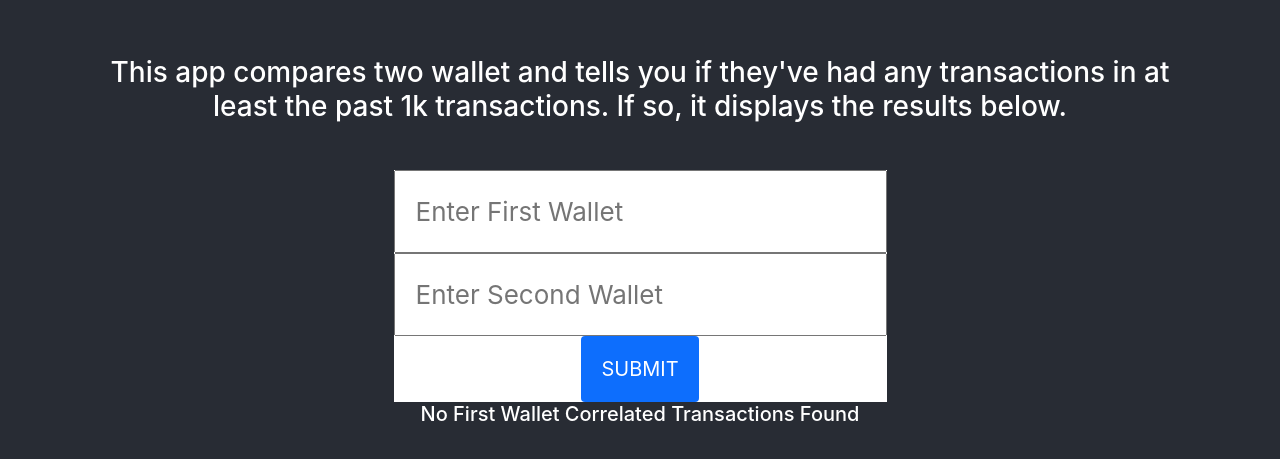
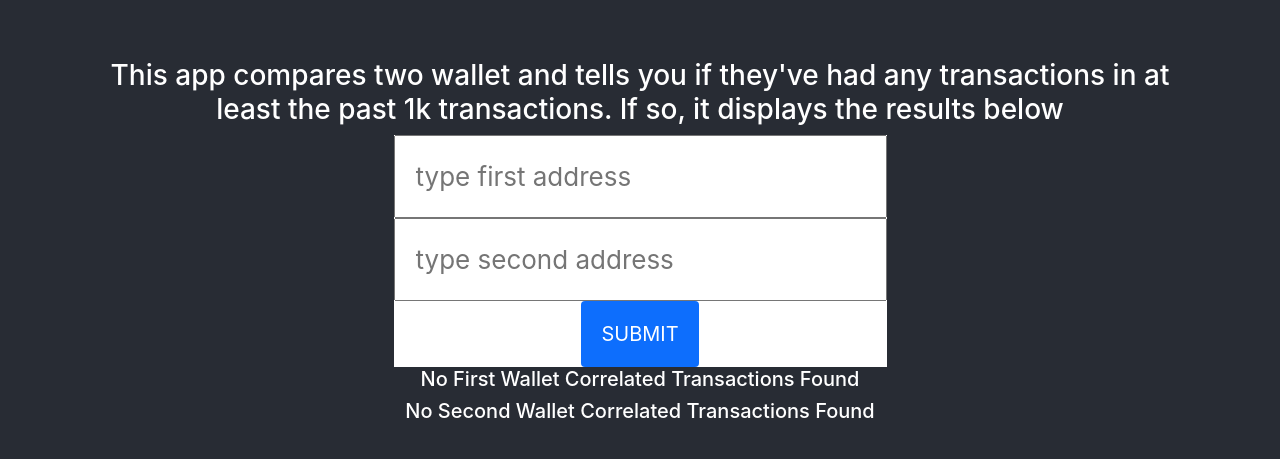
Before and after one commit to kristinacue/crypto-address-intersect, a React (Create React App) app: page / in a window 1280 px wide. Shown: the part 155-614 px from the top of the page. Built offline with nearby package versions, Linux system fonts and the light colour scheme.

Commit message:
updated mapping functions in wallets component

```diff
--- a/src/components/sub-component/walletAddressForm.jsx
+++ b/src/components/sub-component/walletAddressForm.jsx
@@ -1,103 +1,107 @@
 
-import React, {useEffect, useState} from 'react';
+import React, { useEffect, useState } from 'react';
 import { useDispatch } from 'react-redux';
 import { submit } from '../../store/actions/walletActions';
+import Wallets from './wallets';
 import { findWallet } from '../utils/double';
 import { getData } from '../utils/getData';
 
-const INITIAL_STATE= {
-    firstWalletAddress: '',
-    secondWalletAddress: '',
+const INITIAL_STATE = {
+    firstWalletAddress: '',//needs to match (e.target.name) name='firstWallet'
+    secondWalletAddress: '',//needs to match (e.target.name) name='secondWallet'
     firstWalletData: [],
-    secondWalletData: []
+    secondWalletData: [],
 };
 
 const WalletAddressForm = () => {
-    const [wallets, setWallets] = useState(INITIAL_STATE);
+    const[wallets, setWallets] = useState(INITIAL_STATE);
     const dispatch = useDispatch();
 
     useEffect(() => {
-    //   return () => {
+        // return () => {
         //     cleanup
-    //   };
-    },[wallets]);
+        // }
+    }, [wallets]);
 
     const handleChange = (e) => {
-        const {name, value} = e.target; //target = <input/> tag, input tag has properties
+        const {id, name, value} = e.target; // target = <input/> tag
+        // input tag has properties
+        // console.log(e.target);
         setWallets(INITIAL_STATE => (
             {
                 ...INITIAL_STATE,
-            [name]: value}));
-
+                [name]: value
+            })
+        );
         console.log(wallets);
     };
 
     const handleSubmit = async (e) => {
-        e.preventDefault()
+        e.preventDefault();
         console.log('Submit Executed');
         try {
-            const{firstWalletAddress, secondWalletAddress} = wallets;
+            const{ firstWalletAddress, secondWalletAddress } = wallets;
             // make api calls
             const _firstWalletData = await getData(firstWalletAddress);
             console.log('_firstWalletData', _firstWalletData);
             setWallets({...wallets, firstWalletData: _firstWalletData})
             const _secondWalletData = await getData(secondWalletAddress);
-            console.log('_secondWalletData', _secondWalletData);
+            // console.log('_secondWalletData', _secondWalletData);
             setWallets({...wallets, secondWalletData: _secondWalletData})
 
-            // get transactions matches
+            // get transaction matches
             const firstWalletTransactions = findWallet(secondWalletAddress, _firstWalletData);
             console.log('firstWalletTransactions', firstWalletTransactions);
             const secondWalletTransactions = findWallet(firstWalletAddress, _secondWalletData);
-            console.log('secondWalletTransactions', secondWalletTransactions);
+            // console.log('secondWalletTransactions', secondWalletTransactions);
 
-            //dispatch global state
+            // dispatch global state
             dispatch(submit(1, firstWalletAddress, _firstWalletData.result, firstWalletTransactions));
             dispatch(submit(2, secondWalletAddress, _secondWalletData.result, secondWalletTransactions));
 
             alert('Form Submitted');
 
-            //reset/clear to INITIAL_STATE
+            // reset to INITIAL_STATE
             setWallets(INITIAL_STATE);
 
 
         } catch (error) {
             alert(`Error with API ${error}`);
             setWallets(INITIAL_STATE);
-        }
-
         };
-
+    };
 
     return <>
         <div>
             <h3 className='container'>
-                This app compares two wallet and tells you if they've had any transactions in at least the past 1k transactions. If so, it displays the results below.
+                This app compares two wallet and tells you if they've had any transactions in at least the past 1k transactions. If so, it displays the results below
             </h3>
         </div>
-            <br />
         <div className='form-group fg--search'>
             <form onSubmit={handleSubmit}>
-                    <input //these properties are all part of the e.target object
+                <input
                     id='1'
-                        type = 'text'
-                        className = 'input'
-                        name = 'firstWalletAddress'
-                        value = {wallets.firstWalletAddress.toLowerCase()}
-                        onChange = {(handleChange)}
-                        placeholder = 'Enter First Wallet'
+                    type="text"
+                    className='input'
+                    name='firstWalletAddress'
+                    placeholder='type first address'
+                    value={wallets.firstWalletAddress.toLowerCase()} //event listener
+                    onChange={handleChange} //event emitter
+                    required
+                    // these properties are all part of the e.target object
+                    />
+
+                <input
+                    id='0'
+                    type="text"
+                    className='input'
+                    name='secondWalletAddress'
+                    placeholder='type second address'
+                    value={wallets.secondWalletAddress.toLowerCase()}
+                    onChange={handleChange}
                     required
                     />
-                    <input
-                        id='2'
-                        type = 'text'
-                        className = 'input'
-                        name = 'secondWalletAddress'
-                        value = {wallets.secondWalletAddress.toLowerCase()}
-                        onChange = {(handleChange)}
-                        placeholder = 'Enter Second Wallet'
-                        required
-                        />
+
                 <button
                     type='submit'
                     className='btn-primary rounded form-button'
@@ -105,9 +109,11 @@ const WalletAddressForm = () => {
                     >
                     SUBMIT
                 </button>
+
             </form>
         </div>
+        {/* <Wallets/> */}
     </>;
-};
+}
 
 export default WalletAddressForm;
--- a/src/components/sub-component/wallets.jsx
+++ b/src/components/sub-component/wallets.jsx
@@ -1,23 +1,23 @@
 
-import React, {useEffect} from 'react';
-import {useSelector} from 'react-redux';
+import React, { useEffect } from 'react';
+import { useSelector } from 'react-redux';
 
 const Wallets = () => {
     const firstWalletData = useSelector(state => state.walletData.firstWalletData);
     const firstWalletTransactions = useSelector(state => state.walletData.firstWalletTransactions);
     const secondWalletData = useSelector(state => state.walletData.secondWalletData);
-    const secondWalletTransactions = useSelector(state => state.walletData.secondWalletTransaction);
-
+    const secondWalletTransactions = useSelector(state => state.walletData.secondWalletTransactions);
 
     useEffect(() => {
         // return () => {
         //     cleanup
         // }
-    }, [firstWalletData, secondWalletData, firstWalletTransactions, secondWalletTransactions])
-    // console.log(firstWalletTransactions);
-    // console.log(secondWalletTransactions);
-    // console.log(firstWalletData);
+        console.log('Wallets useEffect Ran');
+    },[firstWalletData, secondWalletData, firstWalletTransactions, secondWalletTransactions]);
 
+    console.log(firstWalletTransactions.transactions);
+    console.log(secondWalletTransactions.transactions);
+    console.log(firstWalletData.length);
 
     return <>
         {/* <h3>This is Wallets</h3> */}
@@ -26,7 +26,7 @@ const Wallets = () => {
             firstWalletTransactions.transactions && firstWalletTransactions.transactions ?
             <div>
                 <h4>
-                    The first wallet has had <strong>{firstWalletTransactions.length}</strong> transactions with the second wallet over the past {firstWalletData.length} transactions
+                    The first wallet has had <strong>{firstWalletTransactions.transactions.length}</strong> transactions with the second wallet over the past {firstWalletData.length} transactions
                 </h4>
                 {
                     firstWalletTransactions.transactions && firstWalletTransactions.transactions.map((hash, index) => {
@@ -45,11 +45,11 @@ const Wallets = () => {
             <h5>No First Wallet Correlated Transactions Found</h5>
         }
 
-        {/* {
+        {
             secondWalletTransactions.transactions && secondWalletTransactions.transactions ?
             <div>
                 <h4>
-                    The second wallet has had <strong>{secondWalletTransactions.length}</strong> transactions with the first wallet over the past {secondWalletData.length} transactions
+                    The second wallet has had <strong>{secondWalletTransactions.transactions.length}</strong> transactions with the first wallet over the past {secondWalletData.length} transactions
                 </h4>
                 {
                     secondWalletTransactions.transactions && secondWalletTransactions.transactions.map((hash, index) => {
@@ -66,8 +66,8 @@ const Wallets = () => {
             </div> :
 
             <h5>No Second Wallet Correlated Transactions Found</h5>
-        } */}
+        }
     </>;
 }
 
-export default Wallets;
+export default Wallets
--- a/src/components/utils/double.js
+++ b/src/components/utils/double.js
@@ -10,5 +10,6 @@ export const findWallet = (walletAddress, walletData) => {
         // console.log(count);
     };
     console.log(`These wallets have interacted ${count} times over the last ${walletDataCopy.length} transactions`);
+    console.log('transactions', transactions)
     return transactions
 }
--- a/src/store/reducers/walletReducers.js
+++ b/src/store/reducers/walletReducers.js
@@ -2,22 +2,21 @@
 import { types } from '../actions/walletTypes';
 
 const walletData = (state, action) => {
-
     if(state == null){
         state = {
             firstAddress: [],
+            firstWalletData: [],
+            firstWalletTransactions: [],
             secondAddress: [],
-            firstWalletData: [],
             secondWalletData: [],
-            firstWalletTransactions: [],
             secondWalletTransactions: []
         };
     };
 
-    console.log('made it to reducers')
+    console.log('made it to reducers');
     switch(action.type){
         case types.SUBMIT:
-            console.log('made it to reducers')
+            console.log('made it to reducers');
             if(action.walletData.number === 1){
                 console.log(action.walletData.address);
                 return {
@@ -25,9 +24,9 @@ const walletData = (state, action) => {
                     firstAddress: action.walletData.address,
                     firstWalletData: action.walletData.walletObj,
                     firstWalletTransactions: {
-                        transactions: [action.walletData.transactions]
-                    }
-                };
+                        transactions: action.walletData.transactions
+                    },
+                }
             };
             if(action.walletData.number === 2){
                 return {
@@ -35,8 +34,8 @@ const walletData = (state, action) => {
                     secondAddress: action.walletData.address,
                     secondWalletData: action.walletData.walletObj,
                     secondWalletTransactions: {
-                        transactions: [action.walletData.transactions]
-                    }
+                        transactions: action.walletData.transactions
+                    },
                 };
             };
             break;
@@ -44,15 +43,12 @@ const walletData = (state, action) => {
         default:
             return state;
 
-
         // case types.REMOVE:
 
 
         // default:
         //     return state;
-
     };
-
 };
 
-export default walletData;
+export default walletData
```
Also changed, not shown: 2 other files (tests, documents, lock files or other folders). Lines whose indentation alone changed are shown as unchanged.
